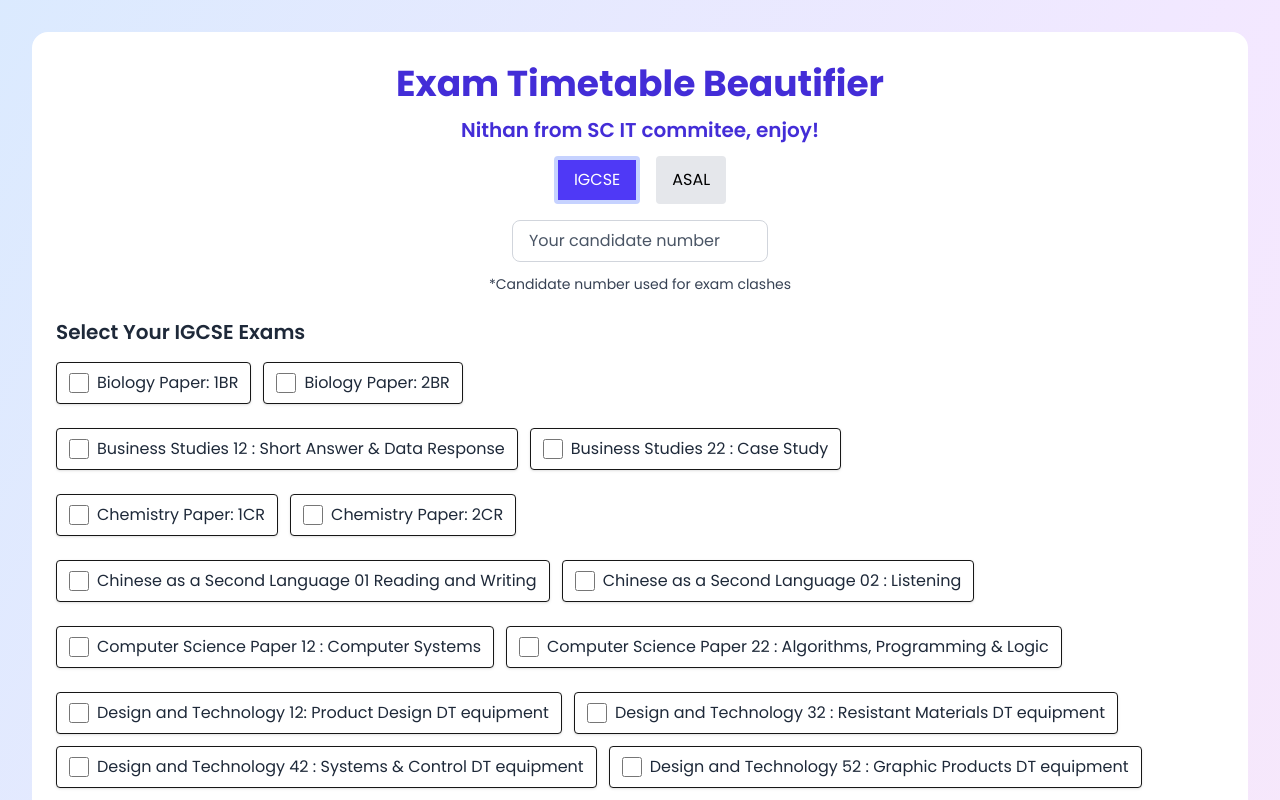
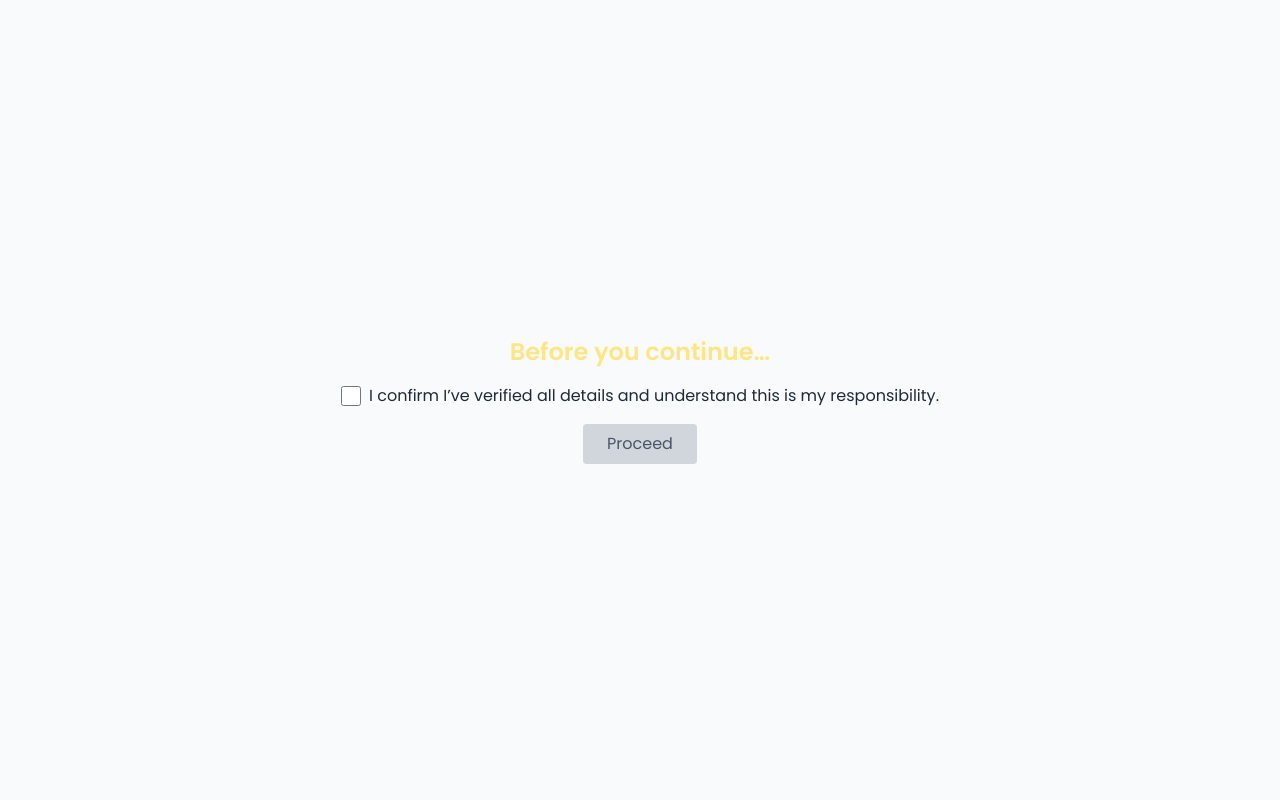
Before and after one commit to NithanZa/examinations, a Next.js app: page / in a window 1280 px wide. Shown: the top 800 px of the page. Built offline with nearby package versions, Linux system fonts and the light colour scheme.

Commit message:
acknowledgement

```diff
--- a/pages/index.js
+++ b/pages/index.js
@@ -1,8 +1,17 @@
 // pages/index.js
-import { useRef, useState, useEffect } from 'react';
-import { ArrowLeft, Calendar, Clock, MapPin } from 'lucide-react';
+import {useRef, useState, useEffect} from 'react';
+import {ArrowLeft, Calendar, Clock, MapPin} from 'lucide-react';
 
 export default function Home() {
+    const [acknowledged, setAcknowledged] = useState(false);
+    const [ackSubmitted, setAckSubmitted] = useState(false);
+
+    useEffect(() => {
+        if (localStorage.getItem('acknowledged') === 'true') {
+            setAckSubmitted(true);
+        }
+    }, []);
+
     const [code, setCode] = useState('');
     const [allExams, setAllExams] = useState([]);
     const [selectedSubjects, setSelected] = useState(new Set());
@@ -32,7 +41,8 @@ export default function Home() {
         if (savedSubjects) {
             try {
                 setSelected(new Set(JSON.parse(savedSubjects)));
-            } catch {}
+            } catch {
+            }
         }
 
         // per-category extra-time flags
@@ -41,7 +51,8 @@ export default function Home() {
         if (savedET) {
             try {
                 setEtSelected(JSON.parse(savedET));
-            } catch {}
+            } catch {
+            }
         }
     }, []);
 
@@ -70,7 +81,7 @@ export default function Home() {
         .reduce((acc, subj) => {
             const key = subj.split(' ')[0];
             const grp = acc.find(g => g.key === key);
-            grp ? grp.items.push(subj) : acc.push({ key, items: [subj] });
+            grp ? grp.items.push(subj) : acc.push({key, items: [subj]});
             return acc;
         }, []);
 
@@ -92,16 +103,21 @@ export default function Home() {
     );
 
     return (
+        <div>
+            {ackSubmitted && (
                 <div className="min-h-screen p-8 bg-gradient-to-br from-blue-100 via-purple-100 to-pink-100">
-            <div className="max-w-7xl mx-auto bg-white bg-opacity-70 backdrop-blur-md rounded-2xl p-6 space-y-6">
+                    <div
+                        className="max-w-7xl mx-auto bg-white bg-opacity-70 backdrop-blur-md rounded-2xl p-6 space-y-6">
 
                         {view === 'select' && (
                             <>
                                 <div className="text-center space-y-3">
-                            <h1 className="text-4xl font-bold text-indigo-700 mt-2">Exam Timetable Beautifier</h1>
-                            <h2 className="text-xl font-semibold text-indigo-700">Nithan from SC IT commitee, enjoy!</h2>
+                                    <h1 className="text-4xl font-bold text-indigo-700 mt-2">Exam Timetable
+                                        Beautifier</h1>
+                                    <h2 className="text-xl font-semibold text-indigo-700">Nithan from SC IT commitee,
+                                        enjoy!</h2>
                                     <div className="flex justify-center gap-4 mb-4">
-                                {['igcse','asal'].map(cat => (
+                                        {['igcse', 'asal'].map(cat => (
                                             <button
                                                 key={cat}
                                                 onClick={() => {
@@ -114,7 +130,7 @@ export default function Home() {
                                                     setEtSelected(et ? JSON.parse(et) : {});
                                                 }}
                                                 className={`px-4 py-2 rounded-sm ${
-                                            category===cat ? 'bg-indigo-600 text-white border-4 border-indigo-200' : 'bg-gray-200 text-black'
+                                                    category === cat ? 'bg-indigo-600 text-white border-4 border-indigo-200' : 'bg-gray-200 text-black'
                                                 }`}
                                             >
                                                 {cat.toUpperCase()}
@@ -130,12 +146,14 @@ export default function Home() {
                                             className="w-64 px-4 py-2 bg-white text-gray-800 placeholder-gray-600 border border-gray-300 rounded-lg focus:outline-none focus:ring-2 focus:ring-indigo-500"
                                         />
                                     </div>
-                            <p className="text-sm text-gray-700 mt-1">*Candidate number used for exam clashes</p>
+                                    <p className="text-sm text-gray-700 mt-1">*Candidate number used for exam
+                                        clashes</p>
                                 </div>
 
                                 {allExams.length > 0 && (
                                     <div className="mt-6 space-y-4">
-                                <h3 className="text-xl font-semibold text-gray-800">Select Your {category.toUpperCase()} Exams</h3>
+                                        <h3 className="text-xl font-semibold text-gray-800">Select
+                                            Your {category.toUpperCase()} Exams</h3>
                                         {grouped.map((g, i) => (
                                             <div key={i} className={i > 0 ? 'mt-6' : ''}>
                                                 <div className="flex flex-wrap gap-3">
@@ -222,9 +240,11 @@ export default function Home() {
                                     )}
                                 </div>
                                 {hasAnySpecial &&
-                            <p className="mt-6 text-red-600 font-bold">*Your updated exam time due to clashes - check
+                                    <p className="mt-6 text-red-600 font-bold">*Your updated exam time due to clashes -
+                                        check
                                         emails for FCS details though.</p>}
-                        <p className="text-orange-500 font-bold">Even if there shouldn't be any mistakes, I don't take
+                                <p className="text-orange-500 font-bold">Even if there shouldn't be any mistakes, I
+                                    don't take
                                     any responsibility for any errors in the data. Please verify all details are fully
                                     correct.</p>
                                 <div className="mt-6 flex justify-center gap-4">
@@ -242,5 +262,38 @@ export default function Home() {
                         )}
                     </div>
                 </div>
+            )}
+
+            {!ackSubmitted && (
+                <div className="min-h-screen flex flex-col justify-center items-center bg-gray-50 p-6">
+                    <h2 className="text-2xl font-semibold mb-4 text-amber-200">Before you continue…</h2>
+                    <label className="inline-flex items-center space-x-2 mb-4">
+                        <input
+                            type="checkbox"
+                            checked={acknowledged}
+                            onChange={e => setAcknowledged(e.target.checked)}
+                            className="h-5 w-5 text-indigo-600"
+                        />
+                        <span className="text-gray-800">
+                    I confirm I’ve verified all details and understand this is my responsibility.
+                </span>
+                    </label>
+                    <button
+                        onClick={() => {
+                            setAckSubmitted(true)
+                            localStorage.setItem('acknowledged', 'true')
+                        }}
+                        disabled={!acknowledged}
+                        className={`px-6 py-2 rounded ${
+                            acknowledged
+                                ? 'bg-indigo-600 text-white hover:bg-indigo-700'
+                                : 'bg-gray-300 text-gray-600 cursor-not-allowed'
+                        }`}
+                    >
+                        Proceed
+                    </button>
+                </div>
+            )}
+        </div>
     );
 }
```
Lines whose indentation alone changed are shown as unchanged.
